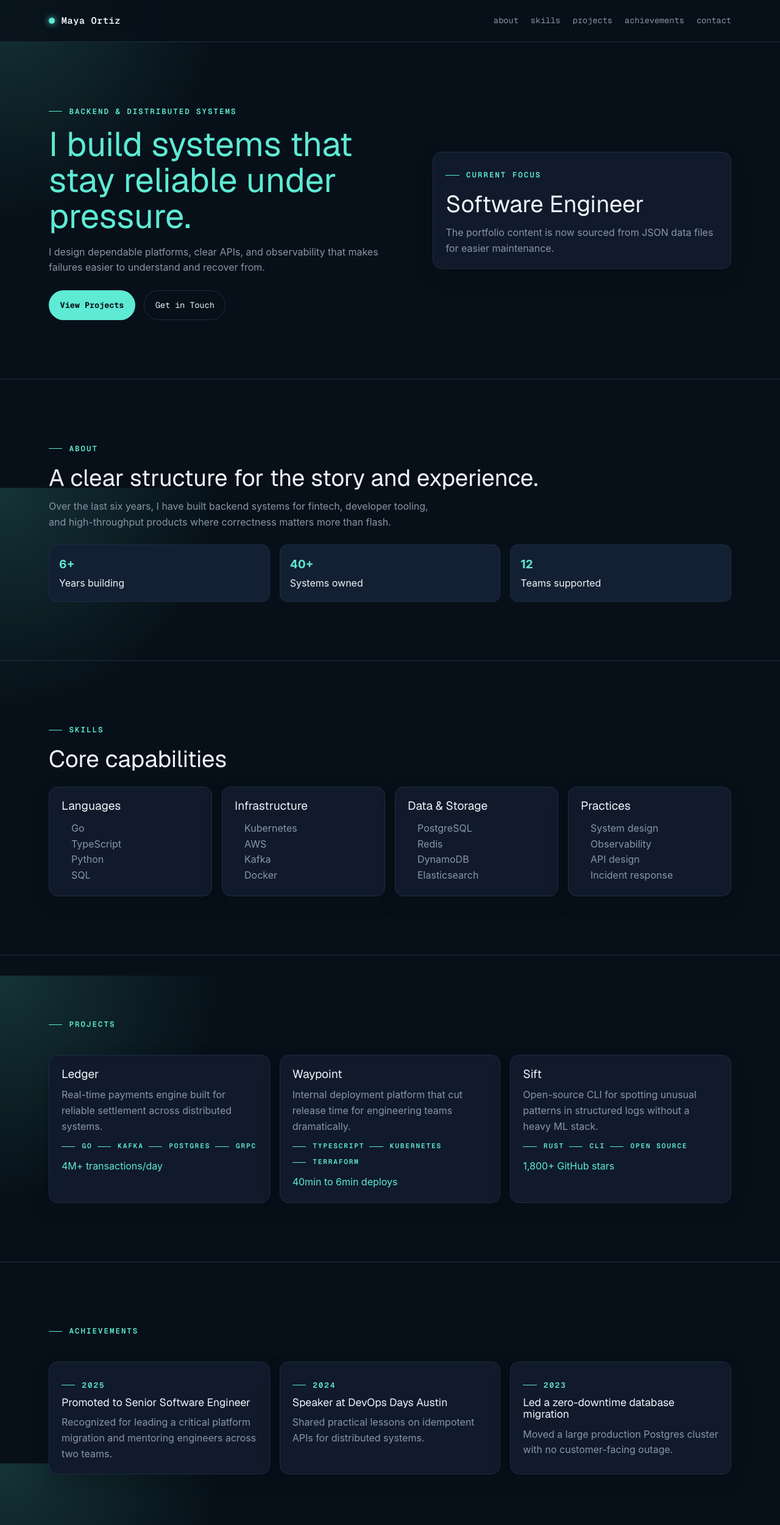
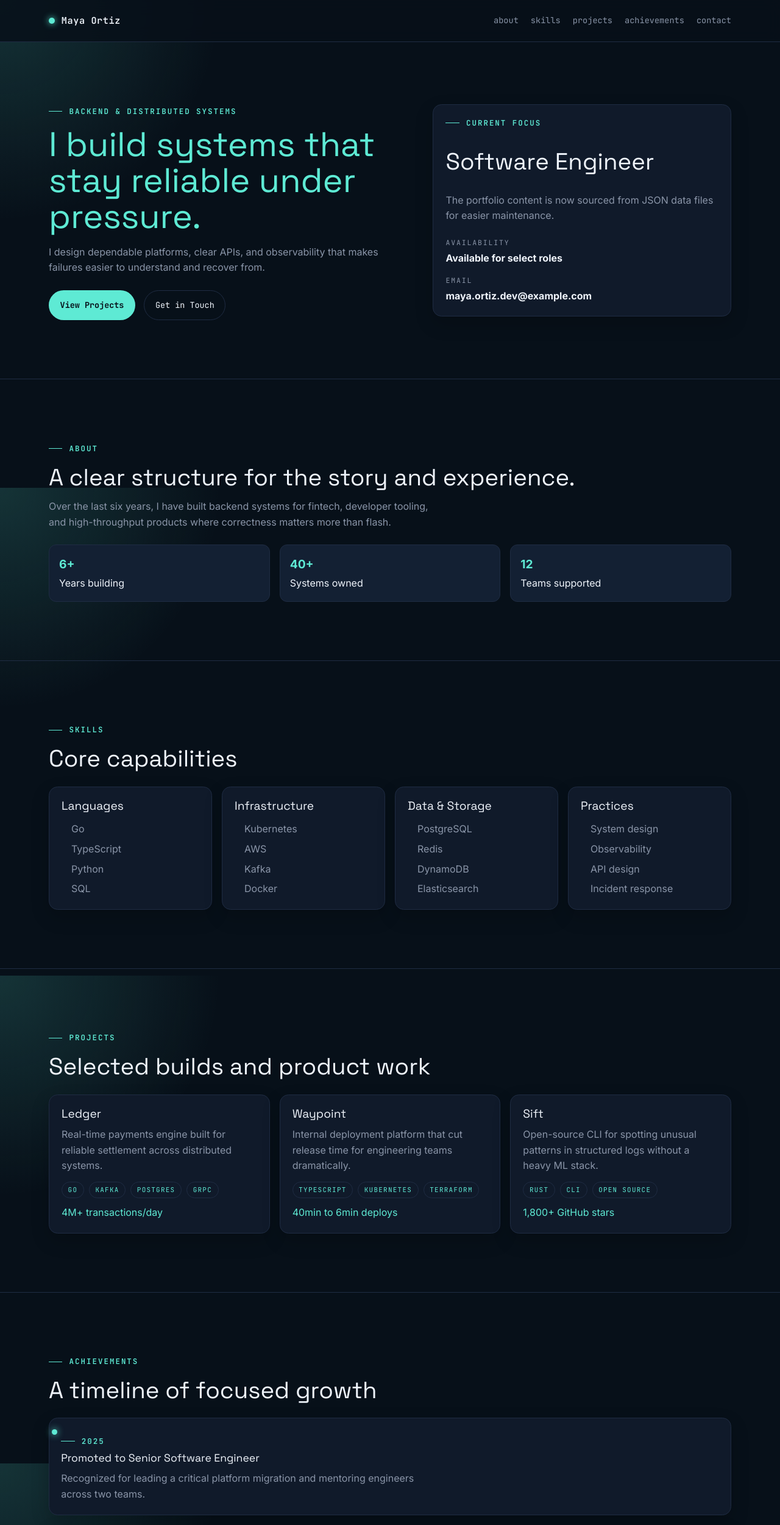
Before and after one commit to luhansa26/digital-portfolio, a Next.js app: page / in a window 1280 px wide. Shown: the top 2501 px of the page at 61% size. Built offline with nearby package versions, Linux system fonts and the light colour scheme.

Commit message:
feat: complete portfolio typography and page structure steps

```diff
--- a/app/globals.css
+++ b/app/globals.css
@@ -10,9 +10,9 @@
   --color-accent-strong: #7ff2df;
   --color-accent-warm: #f5a623;
   --color-border: #1f2c43;
-  --font-heading: var(--font-geist-sans), "Segoe UI", sans-serif;
-  --font-body: "Inter", "Segoe UI", sans-serif;
-  --font-mono: var(--font-geist-mono), monospace;
+  --font-heading: var(--font-space-grotesk), "Segoe UI", sans-serif;
+  --font-body: var(--font-inter), "Segoe UI", sans-serif;
+  --font-mono: var(--font-jetbrains-mono), monospace;
   --max-width: 1120px;
   --section-spacing: clamp(4rem, 8vw, 6rem);
 }
@@ -42,6 +42,21 @@ body {
   font-family: var(--font-body);
   line-height: 1.6;
   -webkit-font-smoothing: antialiased;
+}
+
+h1,
+h2,
+h3,
+h4,
+h5,
+h6 {
+  font-family: var(--font-heading);
+}
+
+code,
+pre,
+.mono {
+  font-family: var(--font-mono);
 }
 
 a {
@@ -220,6 +235,126 @@ img {
   grid-template-columns: repeat(auto-fit, minmax(220px, 1fr));
 }
 
+.hero-card {
+  display: grid;
+  gap: 1rem;
+}
+
+.hero-meta {
+  display: grid;
+  gap: 0.9rem;
+  margin-top: 0.4rem;
+}
+
+.meta-label {
+  display: block;
+  color: var(--color-text-muted);
+  font-family: var(--font-mono);
+  font-size: 0.72rem;
+  letter-spacing: 0.16em;
+  text-transform: uppercase;
+  margin-bottom: 0.2rem;
+}
+
+.section-list {
+  margin: 0.95rem 0 0;
+  padding-left: 1rem;
+  color: var(--color-text-muted);
+}
+
+.section-list li + li {
+  margin-top: 0.45rem;
+}
+
+.pill-list {
+  display: flex;
+  gap: 0.5rem;
+  flex-wrap: wrap;
+  margin-top: 0.8rem;
+}
+
+.pill {
+  display: inline-flex;
+  align-items: center;
+  padding: 0.25rem 0.6rem;
+  border-radius: 999px;
+  border: 1px solid var(--color-border);
+  color: var(--color-accent);
+  font-family: var(--font-mono);
+  font-size: 0.68rem;
+  letter-spacing: 0.12em;
+  text-transform: uppercase;
+}
+
+.timeline-list {
+  display: grid;
+  gap: 1rem;
+}
+
+.timeline-card {
+  position: relative;
+  padding-left: 1.2rem;
+}
+
+.timeline-card::before {
+  content: "";
+  position: absolute;
+  left: 0.25rem;
+  top: 1.1rem;
+  width: 0.55rem;
+  height: 0.55rem;
+  border-radius: 999px;
+  background: var(--color-accent);
+  box-shadow: 0 0 0.7rem var(--color-accent);
+}
+
+.contact-card {
+  border: 1px solid var(--color-border);
+  border-radius: 1rem;
+  padding: clamp(1.4rem, 3vw, 2rem);
+  background: linear-gradient(135deg, rgba(94, 234, 212, 0.12), transparent 70%);
+}
+
+.site-footer {
+  padding: 2rem 0 2.5rem;
+  border-top: 1px solid var(--color-border);
+}
+
+.site-footer__inner {
+  display: flex;
+  justify-content: space-between;
+  align-items: flex-start;
+  gap: 1.5rem;
+}
+
+.footer-links {
+  display: flex;
+  gap: 2rem;
+  flex-wrap: wrap;
+}
+
+.footer-title {
+  margin: 0 0 0.6rem;
+  font-family: var(--font-mono);
+  font-size: 0.8rem;
+  letter-spacing: 0.16em;
+  text-transform: uppercase;
+  color: var(--color-text-muted);
+}
+
+.footer-list {
+  list-style: none;
+  padding: 0;
+  margin: 0;
+  display: grid;
+  gap: 0.45rem;
+  color: var(--color-text-muted);
+}
+
+.footer-list a:hover {
+  color: var(--color-text);
+}
+
 .stat-card {
   background: var(--color-surface-strong);
   border: 1px solid var(--color-border);
--- a/app/layout.tsx
+++ b/app/layout.tsx
@@ -1,21 +1,26 @@
 import type { Metadata } from "next";
-import { Geist, Geist_Mono } from "next/font/google";
+import { Inter, JetBrains_Mono, Space_Grotesk } from "next/font/google";
 import "./globals.css";
+import { portfolio } from "../lib/content";
 
-const geistSans = Geist({
-  variable: "--font-geist-sans",
+const inter = Inter({
+  variable: "--font-inter",
   subsets: ["latin"],
 });
 
-const geistMono = Geist_Mono({
-  variable: "--font-geist-mono",
+const jetBrainsMono = JetBrains_Mono({
+  variable: "--font-jetbrains-mono",
+  subsets: ["latin"],
+});
+
+const spaceGrotesk = Space_Grotesk({
+  variable: "--font-space-grotesk",
   subsets: ["latin"],
 });
 
 export const metadata: Metadata = {
-  title: "Maya Ortiz | Software Engineer",
-  description:
-    "A modern portfolio website showcasing backend engineering, distributed systems, and product-minded software delivery.",
+  title: `${portfolio.name} | ${portfolio.title}`,
+  description: portfolio.tagline,
 };
 
 export default function RootLayout({
@@ -26,7 +31,7 @@ export default function RootLayout({
   return (
     <html
       lang="en"
-      className={`${geistSans.variable} ${geistMono.variable} h-full antialiased`}
+      className={`${inter.variable} ${jetBrainsMono.variable} ${spaceGrotesk.variable} h-full antialiased`}
     >
       <body className="min-h-full">{children}</body>
     </html>
--- a/app/page.tsx
+++ b/app/page.tsx
@@ -7,6 +7,22 @@ type ProjectItem = { id: string; title: string; summary: string; tags: string[];
 type SocialItem = { label: string; href: string };
 type AchievementItem = { year: string; title: string; description: string };
 type CertificateItem = { name: string; issuer: string; year: string; id: string };
+
+type SectionHeaderProps = {
+  eyebrow: string;
+  title: string;
+  copy?: string;
+};
+
+function SectionHeader({ eyebrow, title, copy }: SectionHeaderProps) {
+  return (
+    <div>
+      <div className="eyebrow">{eyebrow}</div>
+      <h2 className="section-title">{title}</h2>
+      {copy ? <p className="section-copy" style={{ marginTop: "0.9rem" }}>{copy}</p> : null}
+    </div>
+  );
+}
 
 export default function Home() {
   const {
@@ -37,7 +53,7 @@ export default function Home() {
   const certificateItems = certificates as CertificateItem[];
 
   return (
-    <main className="site-shell">
+    <main id="top" className="site-shell">
       <header className="site-header">
         <div className="section-wrapper site-nav">
           <a href="#top" className="site-brand">
@@ -55,7 +71,8 @@ export default function Home() {
         </div>
       </header>
 
-      <section id="top" className="section">
+      <div className="site-content">
+        <section id="hero" className="section">
           <div className="section-wrapper hero-grid">
             <div>
               <div className="eyebrow">{heroBadge}</div>
@@ -73,23 +90,30 @@ export default function Home() {
               </div>
             </div>
 
-          <div className="card" aria-label="Portfolio overview card">
+            <div className="card hero-card" aria-label="Portfolio overview card">
               <p className="eyebrow">Current focus</p>
               <h2 className="section-title">{title}</h2>
               <p className="section-copy" style={{ marginTop: "0.85rem" }}>
                 The portfolio content is now sourced from JSON data files for easier maintenance.
               </p>
+
+              <div className="hero-meta">
+                <div>
+                  <span className="meta-label">Availability</span>
+                  <strong>{contact.availability}</strong>
+                </div>
+                <div>
+                  <span className="meta-label">Email</span>
+                  <strong>{contact.email}</strong>
+                </div>
+              </div>
             </div>
           </div>
         </section>
 
         <section id="about" className="section">
           <div className="section-wrapper">
-          <div className="eyebrow">About</div>
-          <h2 className="section-title">{aboutTitle}</h2>
-          <p className="section-copy" style={{ marginTop: "0.9rem" }}>
-            {aboutDescription}
-          </p>
+            <SectionHeader eyebrow="About" title={aboutTitle} copy={aboutDescription} />
 
             <div className="card-grid" style={{ marginTop: "1.5rem" }}>
               {highlights.map((item) => (
@@ -104,13 +128,14 @@ export default function Home() {
 
         <section id="skills" className="section">
           <div className="section-wrapper">
-          <div className="eyebrow">Skills</div>
-          <h2 className="section-title">Core capabilities</h2>
+            <SectionHeader eyebrow="Skills" title="Core capabilities" />
             <div className="card-grid" style={{ marginTop: "1.5rem" }}>
               {skillGroups.map((group) => (
                 <div key={group.category} className="card">
-                <h3 className="section-title" style={{ fontSize: "1.2rem" }}>{group.category}</h3>
-                <ul style={{ marginTop: "0.9rem", paddingLeft: "1rem", color: "var(--color-text-muted)" }}>
+                  <h3 className="section-title" style={{ fontSize: "1.2rem" }}>
+                    {group.category}
+                  </h3>
+                  <ul className="section-list">
                     {group.items.map((item) => (
                       <li key={item.name}>{item.name}</li>
                     ))}
@@ -123,15 +148,21 @@ export default function Home() {
 
         <section id="projects" className="section">
           <div className="section-wrapper">
-          <div className="eyebrow">Projects</div>
+            <SectionHeader eyebrow="Projects" title="Selected builds and product work" />
             <div className="card-grid" style={{ marginTop: "1.5rem" }}>
               {projectItems.map((project) => (
-              <div key={project.id} className="card">
-                <h3 className="section-title" style={{ fontSize: "1.2rem" }}>{project.title}</h3>
-                <p className="section-copy" style={{ marginTop: "0.7rem" }}>{project.summary}</p>
-                <div style={{ display: "flex", gap: "0.5rem", flexWrap: "wrap", marginTop: "0.7rem" }}>
+                <div key={project.id} className="card project-card">
+                  <h3 className="section-title" style={{ fontSize: "1.2rem" }}>
+                    {project.title}
+                  </h3>
+                  <p className="section-copy" style={{ marginTop: "0.7rem" }}>
+                    {project.summary}
+                  </p>
+                  <div className="pill-list">
                     {project.tags.map((tag) => (
-                    <span key={tag} className="eyebrow" style={{ marginBottom: 0, fontSize: "0.7rem" }}>{tag}</span>
+                      <span key={tag} className="pill">
+                        {tag}
+                      </span>
                     ))}
                   </div>
                   <p className="section-copy" style={{ marginTop: "0.7rem", color: "var(--color-accent)" }}>
@@ -145,13 +176,19 @@ export default function Home() {
 
         <section id="achievements" className="section">
           <div className="section-wrapper">
-          <div className="eyebrow">Achievements</div>
-          <div className="card-grid" style={{ marginTop: "1.5rem" }}>
+            <SectionHeader eyebrow="Achievements" title="A timeline of focused growth" />
+            <div className="timeline-list" style={{ marginTop: "1.5rem" }}>
               {achievementItems.map((achievement) => (
-              <div key={achievement.title} className="card">
-                <p className="eyebrow" style={{ marginBottom: "0.5rem" }}>{achievement.year}</p>
-                <h3 className="section-title" style={{ fontSize: "1.1rem" }}>{achievement.title}</h3>
-                <p className="section-copy" style={{ marginTop: "0.7rem" }}>{achievement.description}</p>
+                <div key={achievement.title} className="card timeline-card">
+                  <p className="eyebrow" style={{ marginBottom: "0.5rem" }}>
+                    {achievement.year}
+                  </p>
+                  <h3 className="section-title" style={{ fontSize: "1.1rem" }}>
+                    {achievement.title}
+                  </h3>
+                  <p className="section-copy" style={{ marginTop: "0.7rem" }}>
+                    {achievement.description}
+                  </p>
                 </div>
               ))}
             </div>
@@ -160,12 +197,16 @@ export default function Home() {
 
         <section id="certifications" className="section">
           <div className="section-wrapper">
-          <div className="eyebrow">Certifications</div>
+            <SectionHeader eyebrow="Certifications" title="Credentials that support the work" />
             <div className="card-grid" style={{ marginTop: "1.5rem" }}>
               {certificateItems.map((certificate) => (
                 <div key={certificate.id} className="card">
-                <h3 className="section-title" style={{ fontSize: "1.1rem" }}>{certificate.name}</h3>
-                <p className="section-copy" style={{ marginTop: "0.7rem" }}>{certificate.issuer}</p>
+                  <h3 className="section-title" style={{ fontSize: "1.1rem" }}>
+                    {certificate.name}
+                  </h3>
+                  <p className="section-copy" style={{ marginTop: "0.7rem" }}>
+                    {certificate.issuer}
+                  </p>
                   <p className="section-copy" style={{ marginTop: "0.7rem", color: "var(--color-accent)" }}>
                     {certificate.year} · {certificate.id}
                   </p>
@@ -176,23 +217,56 @@ export default function Home() {
         </section>
 
         <section id="contact" className="section">
-        <div className="section-wrapper">
-          <div className="eyebrow">Contact</div>
-          <h2 className="section-title">Get in touch</h2>
-          <p className="section-copy" style={{ marginTop: "0.9rem" }}>
-            Reach out at <a href={`mailto:${contact.email}`} style={{ color: "var(--color-accent)" }}>{contact.email}</a>.
-          </p>
-          <p className="section-copy" style={{ marginTop: "0.4rem" }}>{contact.availability}</p>
-
+          <div className="section-wrapper contact-card">
+            <SectionHeader eyebrow="Contact" title="Ready to build something dependable" copy="Let’s talk about product quality, platform stability, and thoughtful engineering execution." />
             <div className="hero-actions" style={{ marginTop: "1rem" }}>
-            {socialItems.map((social) => (
-              <a key={social.label} href={social.href} className="button button--secondary">
-                {social.label}
+              <a href={`mailto:${contact.email}`} className="button button--primary">
+                Email {contact.email}
               </a>
-            ))}
+              <a href="#top" className="button button--secondary">
+                Back to top
+              </a>
             </div>
           </div>
         </section>
+      </div>
+
+      <footer className="site-footer">
+        <div className="section-wrapper site-footer__inner">
+          <div>
+            <a href="#top" className="site-brand">
+              <span className="site-brand__dot" aria-hidden="true" />
+              <span>{portfolio.name}</span>
+            </a>
+            <p className="section-copy" style={{ marginTop: "0.75rem" }}>
+              {tagline}
+            </p>
+          </div>
+
+          <div className="footer-links">
+            <div>
+              <h3 className="footer-title">Navigate</h3>
+              <ul className="footer-list">
+                {navigation.map((item) => (
+                  <li key={item.href}>
+                    <a href={item.href}>{item.label}</a>
+                  </li>
+                ))}
+              </ul>
+            </div>
+            <div>
+              <h3 className="footer-title">Connect</h3>
+              <ul className="footer-list">
+                {socialItems.map((social) => (
+                  <li key={social.label}>
+                    <a href={social.href}>{social.label}</a>
+                  </li>
+                ))}
+              </ul>
+            </div>
+          </div>
+        </div>
+      </footer>
     </main>
   );
 }
```
Lines whose indentation alone changed are shown as unchanged.
